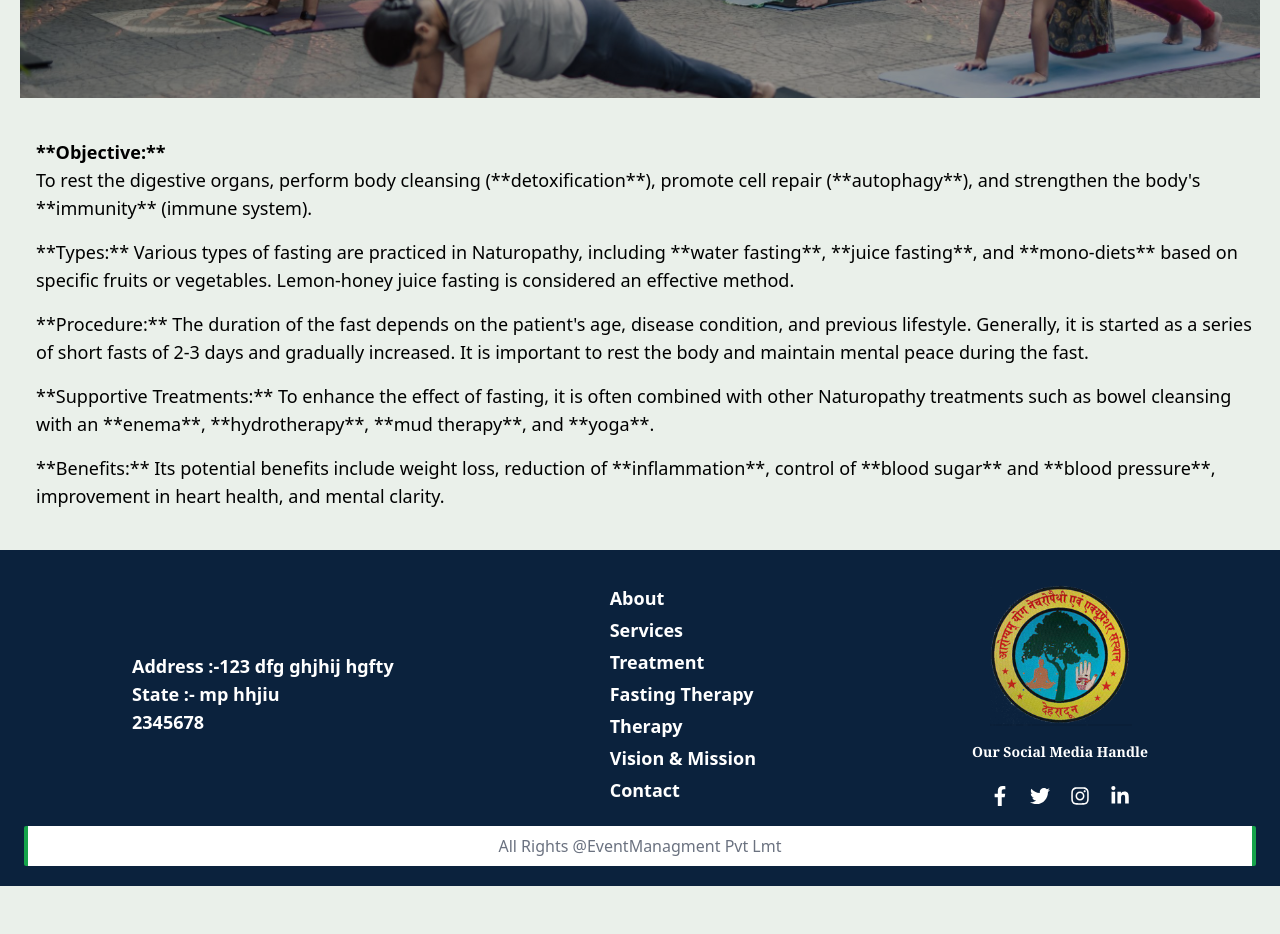
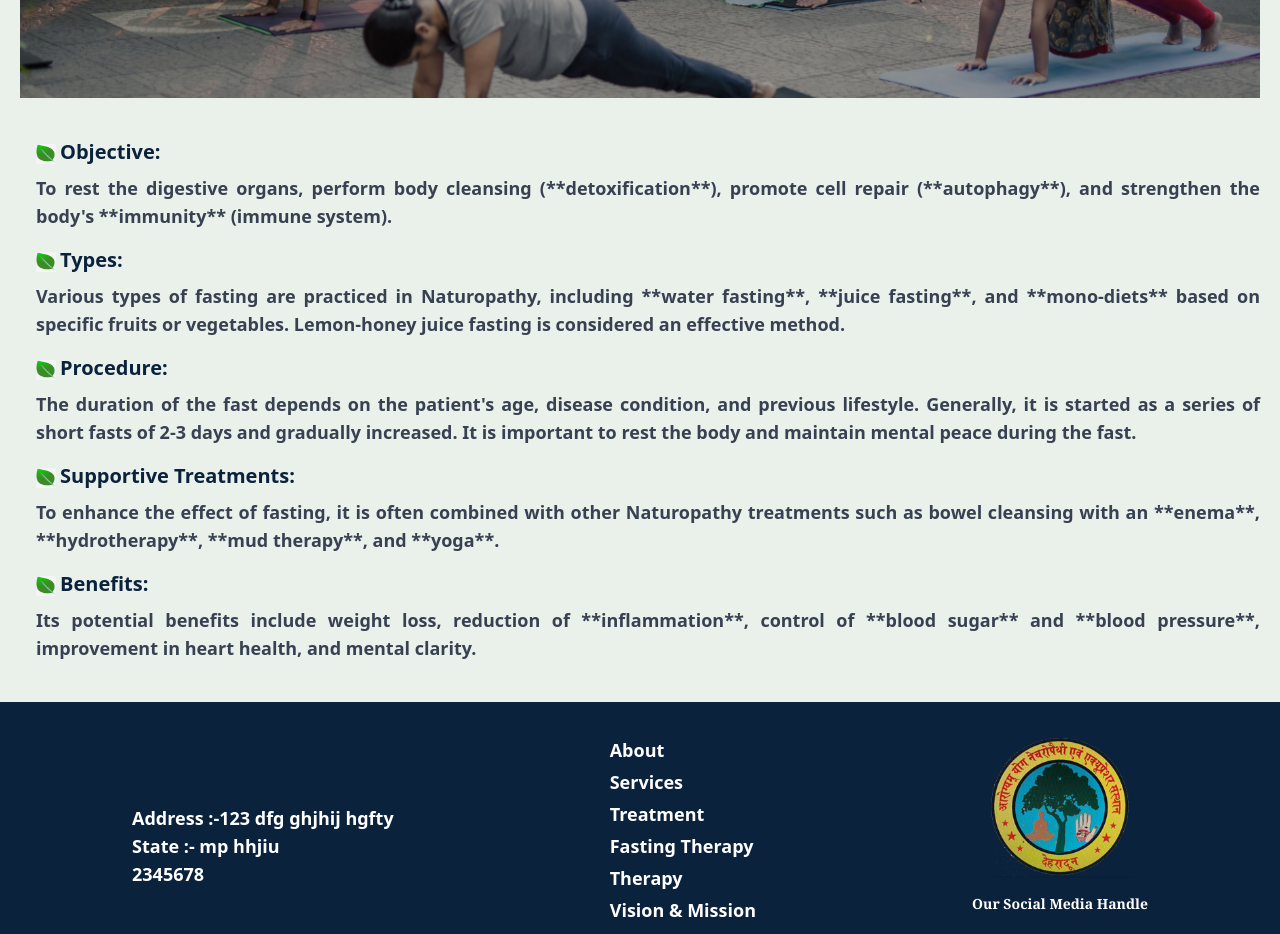
Before and after one commit to adityasinghchouhan1/Aayurvaan, a React (Vite) app in the folder Client/: page /FastingTherapy in a window 1280 px wide. Shown: the part 1640-2574 px from the top of the page. Before the commit the page ends 2526 px from the top, so only its background shows below. Built offline with nearby package versions, Linux system fonts and the light colour scheme.

Commit message:
change content to FT tips

```diff
--- a/Client/src/Component/Fastingtherapy/FastingTips.tsx
+++ b/Client/src/Component/Fastingtherapy/FastingTips.tsx
@@ -1,6 +1,6 @@
 import React from 'react'
-import Bg from '../../../public/GG2.avif'
 import Bg2 from '../../../public/FT1.jpg' // This will be used for large screens
+import Leaf from '../../../public/Ld2.png'
 
 const FastingTips = () => {
   return (
@@ -17,36 +17,64 @@ const FastingTips = () => {
 
         {/* --- Content List --- */}
         <div className="list-disc list-inside ml-4 space-y-4 text-lg">
-          <p className="flex flex-col">
-            <h4 className="font-sans font-bold">**Objective:**</h4>
+          <div className="flex flex-col text-gray-700 text-justify font-semibold">
+            <div className="flex items-center">
+              <img src={Leaf} alt="Leaf" className="w-5 h-5 mb-1 me-1" />
+              <h4 className="font-sans font-bold text-xl text-[#0b223d] mb-2">
+                Objective:
+              </h4>
+            </div>
             To rest the digestive organs, perform body cleansing
             (**detoxification**), promote cell repair (**autophagy**), and
             strengthen the body's **immunity** (immune system).
-          </p>
-          <p>
-            **Types:** Various types of fasting are practiced in Naturopathy,
-            including **water fasting**, **juice fasting**, and **mono-diets**
-            based on specific fruits or vegetables. Lemon-honey juice fasting is
+          </div>
+          <div className="flex flex-col text-gray-700 text-justify font-semibold">
+            <div className="flex items-center">
+              <img src={Leaf} alt="Leaf" className="w-5 h-5 mb-1 me-1" />
+              <h4 className="font-sans font-bold text-xl text-[#0b223d] mb-2">
+                Types:
+              </h4>
+            </div>
+            Various types of fasting are practiced in Naturopathy, including
+            **water fasting**, **juice fasting**, and **mono-diets** based on
+            specific fruits or vegetables. Lemon-honey juice fasting is
             considered an effective method.
-          </p>
-          <p>
-            **Procedure:** The duration of the fast depends on the patient's
-            age, disease condition, and previous lifestyle. Generally, it is
-            started as a series of short fasts of 2-3 days and gradually
-            increased. It is important to rest the body and maintain mental
-            peace during the fast.
-          </p>
-          <p>
-            **Supportive Treatments:** To enhance the effect of fasting, it is
-            often combined with other Naturopathy treatments such as bowel
-            cleansing with an **enema**, **hydrotherapy**, **mud therapy**, and
-            **yoga**.
-          </p>
-          <p>
-            **Benefits:** Its potential benefits include weight loss, reduction
-            of **inflammation**, control of **blood sugar** and **blood
-            pressure**, improvement in heart health, and mental clarity.
-          </p>
+          </div>
+          <div className="flex flex-col text-gray-700 text-justify font-semibold">
+            <div className="flex items-center">
+              <img src={Leaf} alt="Leaf" className="w-5 h-5 mb-1 me-1" />
+              <h4 className="font-sans font-bold text-xl text-[#0b223d] mb-2">
+                Procedure:
+              </h4>
+            </div>
+            The duration of the fast depends on the patient's age, disease
+            condition, and previous lifestyle. Generally, it is started as a
+            series of short fasts of 2-3 days and gradually increased. It is
+            important to rest the body and maintain mental peace during the
+            fast.
+          </div>
+          <div className="flex flex-col text-gray-700 text-justify font-semibold">
+            <div className="flex items-center">
+              <img src={Leaf} alt="Leaf" className="w-5 h-5 mb-1 me-1" />
+              <h4 className="font-sans font-bold text-xl text-[#0b223d] mb-2">
+                Supportive Treatments:
+              </h4>
+            </div>
+            To enhance the effect of fasting, it is often combined with other
+            Naturopathy treatments such as bowel cleansing with an **enema**,
+            **hydrotherapy**, **mud therapy**, and **yoga**.
+          </div>
+          <div className="flex flex-col text-gray-700 text-justify font-semibold">
+            <div className="flex items-center">
+              <img src={Leaf} alt="Leaf" className="w-5 h-5 mb-1 me-1" />
+              <h4 className="font-sans font-bold text-xl text-[#0b223d] mb-2">
+                Benefits:
+              </h4>
+            </div>
+            Its potential benefits include weight loss, reduction of
+            **inflammation**, control of **blood sugar** and **blood pressure**,
+            improvement in heart health, and mental clarity.
+          </div>
         </div>
       </div>
     </>
```
